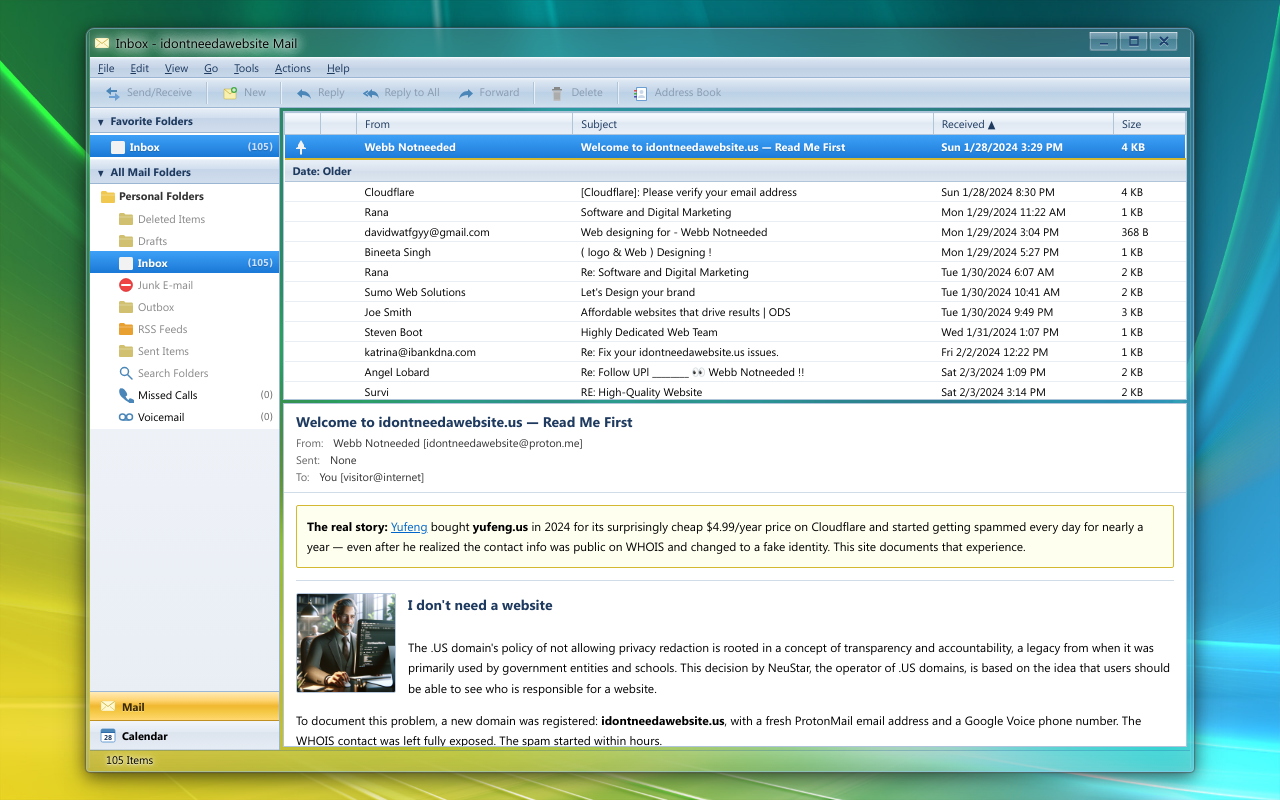
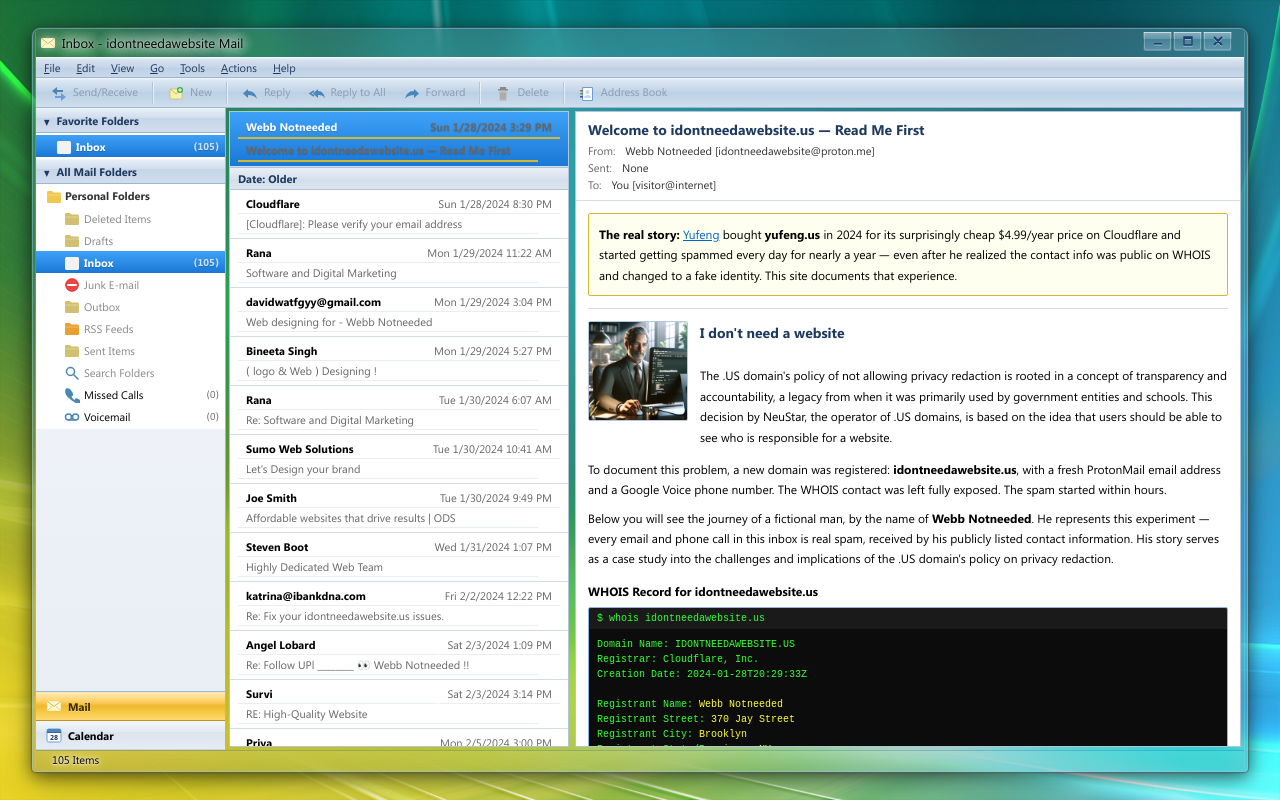
Before and after one commit to switcheristic-telecom/idontneedawebsite, a Preact app: page / in a window 1280 px wide. Built offline with nearby package versions, Linux system fonts and the light colour scheme.

Commit message:
layout shift

```diff
--- a/src/index.css
+++ b/src/index.css
@@ -88,7 +88,6 @@
 /* Aero glass frame — the transparent blue rim */
 .aero-frame {
   width: 95%;
-  max-width: 1108px;
   height: 93%;
   padding: 4px;
   display: flex;
@@ -1374,6 +1373,95 @@
   border-top: 1px solid #d0d4dc;
 }
 
+/* Wide screen: horizontal split layout (Outlook-style) */
+@media (min-width: 1200px) {
+  /* Horizontal split: email list left, reading pane right */
+  .content-main > .email-client-content {
+    flex-direction: row;
+  }
+
+  .content-main > .email-client-content > .message-list-pane {
+    flex: 0 0 340px;
+    overflow-y: auto;
+  }
+
+  .content-main > .email-client-content > .reading-pane-container {
+    flex: 1;
+    margin: 3px;
+  }
+
+  /* Transform email table into card-style list */
+  .message-list-pane .email-table thead {
+    display: none;
+  }
+
+  .message-list-pane .email-table {
+    display: block;
+  }
+
+  .message-list-pane .email-table tbody {
+    display: block;
+  }
+
+  .message-list-pane .email-table tr.email-row,
+  .message-list-pane .email-table tr.about-row {
+    display: grid;
+    grid-template-columns: 1fr auto;
+    padding: 4px 8px;
+    border-bottom: 1px solid var(--border-separator);
+  }
+
+  /* Hide icon columns and size column */
+  .message-list-pane .email-table tr.email-row td:nth-child(1),
+  .message-list-pane .email-table tr.email-row td:nth-child(2),
+  .message-list-pane .email-table tr.email-row td:nth-child(6),
+  .message-list-pane .email-table tr.about-row td:nth-child(1),
+  .message-list-pane .email-table tr.about-row td:nth-child(2),
+  .message-list-pane .email-table tr.about-row td:nth-child(6) {
+    display: none;
+  }
+
+  /* From — row 1, left */
+  .message-list-pane .email-table .cell-from {
+    grid-row: 1;
+    grid-column: 1;
+    font-weight: bold;
+    overflow: hidden;
+    text-overflow: ellipsis;
+    white-space: nowrap;
+  }
+
+  /* Received date — row 1, right */
+  .message-list-pane .email-table tr.email-row td:nth-child(5),
+  .message-list-pane .email-table tr.about-row td:nth-child(5) {
+    grid-row: 1;
+    grid-column: 2;
+    text-align: right;
+    color: var(--color-text-muted);
+    white-space: nowrap;
+    padding-left: 8px;
+  }
+
+  /* Subject — row 2, full width */
+  .message-list-pane .email-table .cell-subject {
+    grid-row: 2;
+    grid-column: 1 / -1;
+    color: var(--color-text-muted);
+    overflow: hidden;
+    text-overflow: ellipsis;
+    white-space: nowrap;
+  }
+
+  /* Date group headers */
+  .message-list-pane .email-table tr.date-group-header {
+    display: block;
+  }
+
+  .message-list-pane .email-table tr.date-group-header td {
+    display: block;
+  }
+}
+
 @media (max-width: 767px) {
   .mobile-warning {
     display: block;
```
